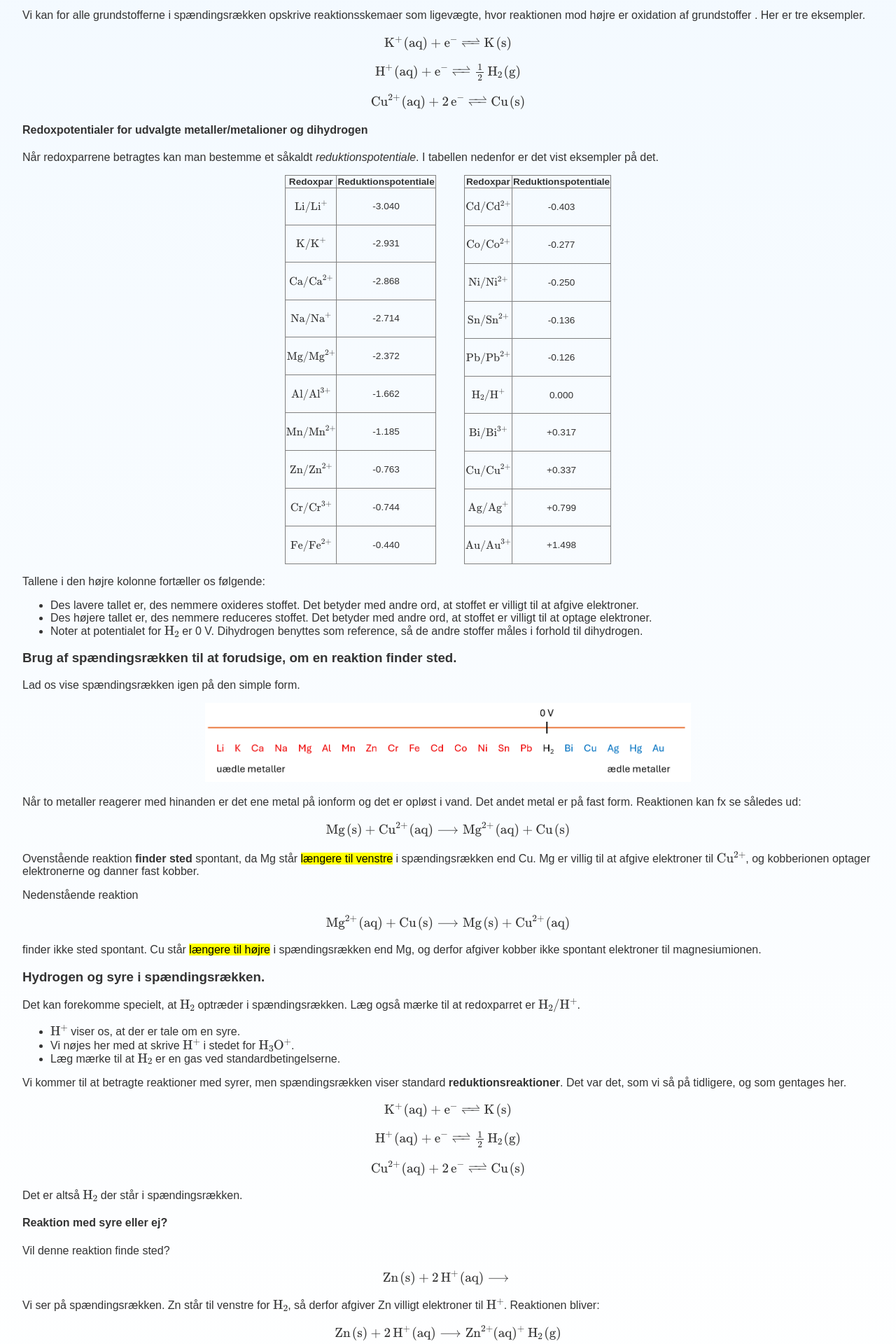
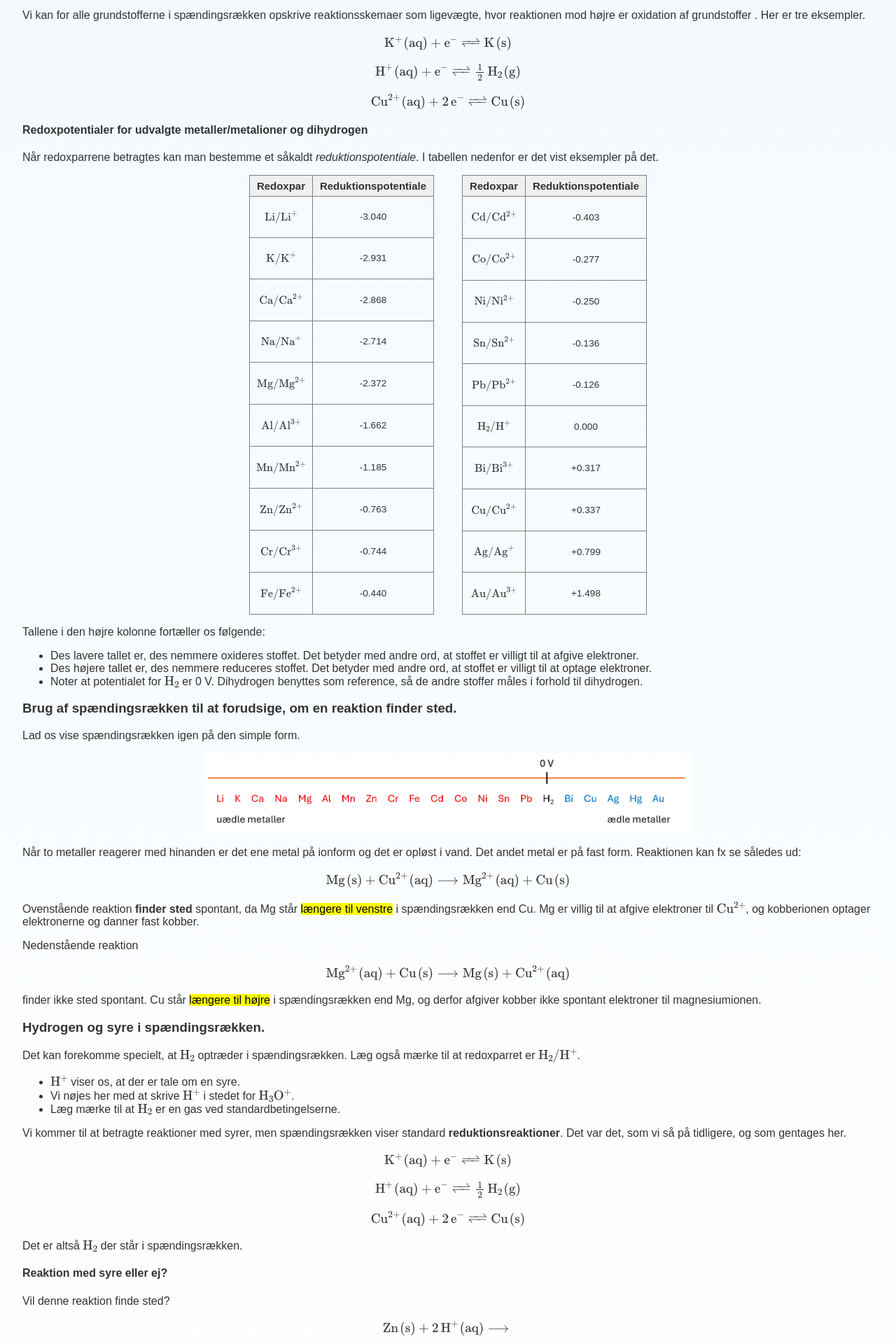
Before and after one commit to jenskaalby/matkem, a Jekyll site: the page built from Kemi/redox/spaendingsraekken.md, in a window 1280 px wide. Shown: the part 687-2607 px from the top of the page at 70% size. Built offline with Jekyll 4.4.1, drawn with Linux system fonts in a browser that asks for light colours.

Commit message:
Update spaendingsraekken.md

```diff
--- a/Kemi/redox/spaendingsraekken.md
+++ b/Kemi/redox/spaendingsraekken.md
@@ -37,34 +37,43 @@
 Når redoxparrene betragtes kan man bestemme et såkaldt <i>reduktionspotentiale</i>. I tabellen nedenfor er det vist eksempler på det.
 
 <div style="display: flex; justify-content: center; gap: 40px; font-size: 0.85em;">
+
   <table border="1" cellspacing="0" style="border-collapse: collapse;">
-    <tr><th>Redoxpar</th><th>Reduktionspotentiale</th></tr>
-    <tr><td>$$\ce{Li/Li^+}$$</td><td style="text-align: center;">-3.040</td></tr>
-    <tr><td>$$\ce{K/K^+}$$</td><td style="text-align: center;">-2.931</td></tr>
-    <tr><td>$$\ce{Ca/Ca^2+}$$</td><td style="text-align: center;">-2.868</td></tr>
-    <tr><td>$$\ce{Na/Na^+}$$</td><td style="text-align: center;">-2.714</td></tr>
-    <tr><td>$$\ce{Mg/Mg^2+}$$</td><td style="text-align: center;">-2.372</td></tr>
-    <tr><td>$$\ce{Al/Al^3+}$$</td><td style="text-align: center;">-1.662</td></tr>
-    <tr><td>$$\ce{Mn/Mn^2+}$$</td><td style="text-align: center;">-1.185</td></tr>
-    <tr><td>$$\ce{Zn/Zn^2+}$$</td><td style="text-align: center;">-0.763</td></tr>
-    <tr><td>$$\ce{Cr/Cr^3+}$$</td><td style="text-align: center;">-0.744</td></tr>
-    <tr><td>$$\ce{Fe/Fe^2+}$$</td><td style="text-align: center;">-0.440</td></tr>
+    <tr>
+      <th style="background-color:#f0f0f0; font-weight: bold; font-size: 1.1em; padding: 6px 10px;">Redoxpar</th>
+      <th style="background-color:#f0f0f0; font-weight: bold; font-size: 1.1em; padding: 6px 10px;">Reduktionspotentiale</th>
+    </tr>
+    <tr><td style="padding: 4px 8px;">$$\ce{Li/Li^+}$$</td><td style="text-align: center; padding: 4px 8px;">-3.040</td></tr>
+    <tr><td style="padding: 4px 8px;">$$\ce{K/K^+}$$</td><td style="text-align: center; padding: 4px 8px;">-2.931</td></tr>
+    <tr><td style="padding: 4px 8px;">$$\ce{Ca/Ca^2+}$$</td><td style="text-align: center; padding: 4px 8px;">-2.868</td></tr>
+    <tr><td style="padding: 4px 8px;">$$\ce{Na/Na^+}$$</td><td style="text-align: center; padding: 4px 8px;">-2.714</td></tr>
+    <tr><td style="padding: 4px 8px;">$$\ce{Mg/Mg^2+}$$</td><td style="text-align: center; padding: 4px 8px;">-2.372</td></tr>
+    <tr><td style="padding: 4px 8px;">$$\ce{Al/Al^3+}$$</td><td style="text-align: center; padding: 4px 8px;">-1.662</td></tr>
+    <tr><td style="padding: 4px 8px;">$$\ce{Mn/Mn^2+}$$</td><td style="text-align: center; padding: 4px 8px;">-1.185</td></tr>
+    <tr><td style="padding: 4px 8px;">$$\ce{Zn/Zn^2+}$$</td><td style="text-align: center; padding: 4px 8px;">-0.763</td></tr>
+    <tr><td style="padding: 4px 8px;">$$\ce{Cr/Cr^3+}$$</td><td style="text-align: center; padding: 4px 8px;">-0.744</td></tr>
+    <tr><td style="padding: 4px 8px;">$$\ce{Fe/Fe^2+}$$</td><td style="text-align: center; padding: 4px 8px;">-0.440</td></tr>
   </table>
 
   <table border="1" cellspacing="0" style="border-collapse: collapse;">
-    <tr><th>Redoxpar</th><th>Reduktionspotentiale</th></tr>
-    <tr><td>$$\ce{Cd/Cd^2+}$$</td><td style="text-align: center;">-0.403</td></tr>
-    <tr><td>$$\ce{Co/Co^2+}$$</td><td style="text-align: center;">-0.277</td></tr>
-    <tr><td>$$\ce{Ni/Ni^2+}$$</td><td style="text-align: center;">-0.250</td></tr>
-    <tr><td>$$\ce{Sn/Sn^2+}$$</td><td style="text-align: center;">-0.136</td></tr>
-    <tr><td>$$\ce{Pb/Pb^2+}$$</td><td style="text-align: center;">-0.126</td></tr>
-    <tr><td>$$\ce{H2/H^+}$$</td><td style="text-align: center;">0.000</td></tr>
-    <tr><td>$$\ce{Bi/Bi^3+}$$</td><td style="text-align: center;">+0.317</td></tr>
-    <tr><td>$$\ce{Cu/Cu^2+}$$</td><td style="text-align: center;">+0.337</td></tr>
-    <tr><td>$$\ce{Ag/Ag^+}$$</td><td style="text-align: center;">+0.799</td></tr>
-    <tr><td>$$\ce{Au/Au^3+}$$</td><td style="text-align: center;">+1.498</td></tr>
+    <tr>
+      <th style="background-color:#f0f0f0; font-weight: bold; font-size: 1.1em; padding: 6px 10px;">Redoxpar</th>
+      <th style="background-color:#f0f0f0; font-weight: bold; font-size: 1.1em; padding: 6px 10px;">Reduktionspotentiale</th>
+    </tr>
+    <tr><td style="padding: 4px 8px;">$$\ce{Cd/Cd^2+}$$</td><td style="text-align: center; padding: 4px 8px;">-0.403</td></tr>
+    <tr><td style="padding: 4px 8px;">$$\ce{Co/Co^2+}$$</td><td style="text-align: center; padding: 4px 8px;">-0.277</td></tr>
+    <tr><td style="padding: 4px 8px;">$$\ce{Ni/Ni^2+}$$</td><td style="text-align: center; padding: 4px 8px;">-0.250</td></tr>
+    <tr><td style="padding: 4px 8px;">$$\ce{Sn/Sn^2+}$$</td><td style="text-align: center; padding: 4px 8px;">-0.136</td></tr>
+    <tr><td style="padding: 4px 8px;">$$\ce{Pb/Pb^2+}$$</td><td style="text-align: center; padding: 4px 8px;">-0.126</td></tr>
+    <tr><td style="padding: 4px 8px;">$$\ce{H2/H^+}$$</td><td style="text-align: center; padding: 4px 8px;">0.000</td></tr>
+    <tr><td style="padding: 4px 8px;">$$\ce{Bi/Bi^3+}$$</td><td style="text-align: center; padding: 4px 8px;">+0.317</td></tr>
+    <tr><td style="padding: 4px 8px;">$$\ce{Cu/Cu^2+}$$</td><td style="text-align: center; padding: 4px 8px;">+0.337</td></tr>
+    <tr><td style="padding: 4px 8px;">$$\ce{Ag/Ag^+}$$</td><td style="text-align: center; padding: 4px 8px;">+0.799</td></tr>
+    <tr><td style="padding: 4px 8px;">$$\ce{Au/Au^3+}$$</td><td style="text-align: center; padding: 4px 8px;">+1.498</td></tr>
   </table>
+
 </div>
+
 
 
 
```
